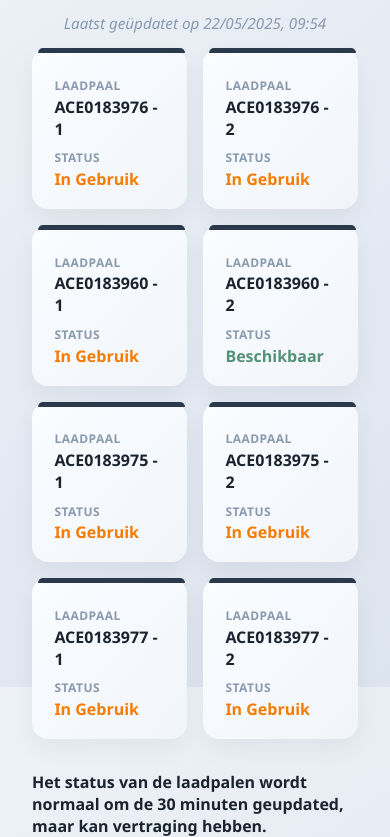
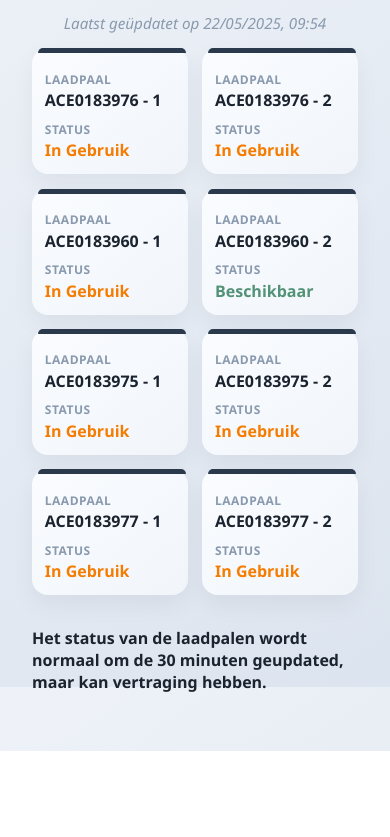
Before and after one commit to Jarnostuff/ecocharge-status, a plain HTML site: page index.html in a window 390 px wide. Shown: the part 157-994 px from the top of the page. After the commit the page ends 908 px from the top, so only its background shows below. Drawn offline with Linux system fonts and the light colour scheme.

Commit message:
Changed padding and gap inside the charger cards on smaller screens

```diff
--- a/styles.css
+++ b/styles.css
@@ -126,7 +126,7 @@ td.status-unknown {
   .charger-grid {
     display: grid;
     grid-template-columns: repeat(2, 1fr);
-    gap: 1rem;
+    gap: 0.9rem;
     max-width: 900px;
     width: 100%;
     animation: fadeIn 0.5s ease-in-out;
@@ -135,7 +135,7 @@ td.status-unknown {
   .charger-card {
     background: linear-gradient(to bottom right, #fafcff, #f1f5fa);
     border-radius: 16px;
-    padding: 1.2rem 1.4rem;
+    padding: 0.8rem 0.8rem;
     position: relative;
     box-shadow: 0 10px 25px rgba(0, 0, 0, 0.05);
     animation: fadeIn 0.4s ease;
```
